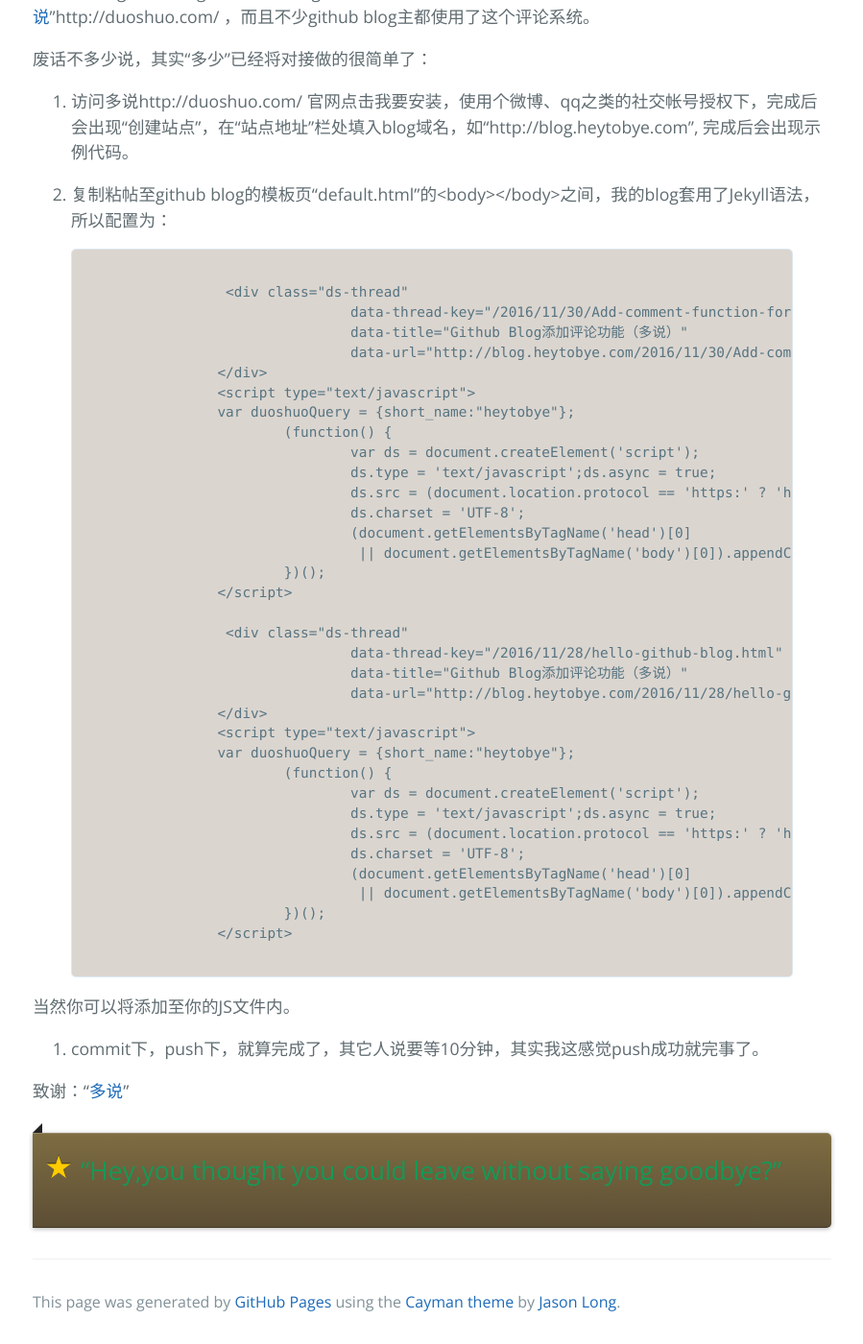
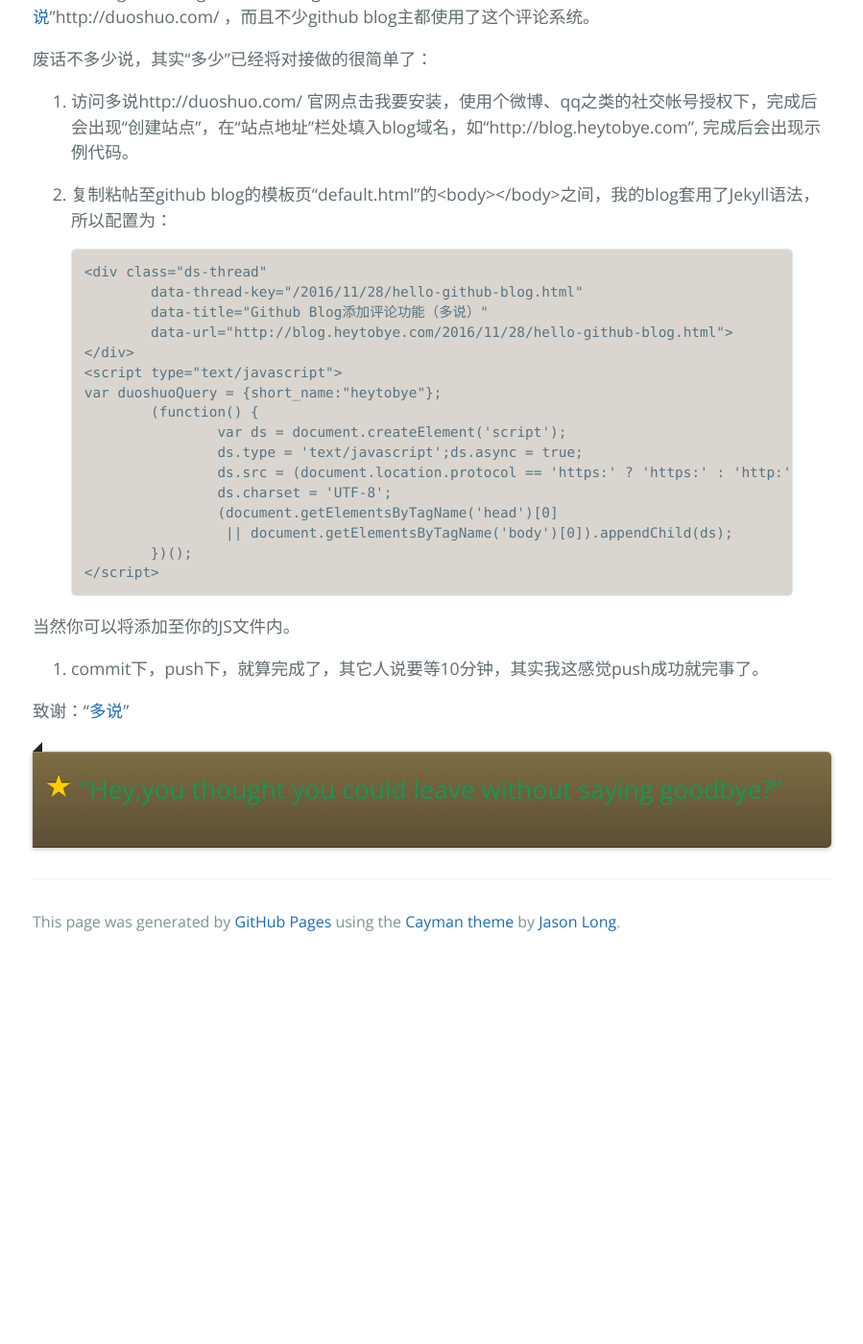
Before and after one commit to lmglg/lmglg.github.io, a Jekyll site: the page built from _posts/2016-11-30-Add-comment-function-for-github-blog.md, in a window 1280 px wide and 1400 px high, scrolled down 385 px. Shown: the whole window at 96% size, without its empty margins (190-1089 px from the left). Built offline with Jekyll 4.4.1, drawn with Linux system fonts in a browser that asks for light colours; comment, search, counter and statistics services are not loaded; after the commit the page ends 1389 px from its top, so only the background shows below that; some of the changed lines change nothing that is shown.

Commit message:
2016113008

```diff
--- a/_posts/2016-11-30-Add-comment-function-for-github-blog.md
+++ b/_posts/2016-11-30-Add-comment-function-for-github-blog.md
@@ -10,24 +10,22 @@
 
 2. 复制粘帖至github blog的模板页“default.html”的<body></body>之间，我的blog套用了Jekyll语法，所以配置为：
 {% highlight js %}
-    {% for post in site.posts %}
-		 <div class="ds-thread"
-				data-thread-key="{{ post.url }}"
-				data-title="{{page.title}}"
-				data-url="http://blog.heytobye.com{{ post.url }}">
-		</div>
-		<script type="text/javascript">
-		var duoshuoQuery = {short_name:"heytobye"};
-			(function() {
-				var ds = document.createElement('script');
-				ds.type = 'text/javascript';ds.async = true;
-				ds.src = (document.location.protocol == 'https:' ? 'https:' : 'http:') + '//static.duoshuo.com/embed.js';
-				ds.charset = 'UTF-8';
-				(document.getElementsByTagName('head')[0]
-				 || document.getElementsByTagName('body')[0]).appendChild(ds);
-			})();
-		</script>
-	{% endfor %}
+<div class="ds-thread"
+	data-thread-key="/2016/11/28/hello-github-blog.html"
+	data-title="Github Blog添加评论功能（多说）"
+	data-url="http://blog.heytobye.com/2016/11/28/hello-github-blog.html">
+</div>
+<script type="text/javascript">
+var duoshuoQuery = {short_name:"heytobye"};
+	(function() {
+		var ds = document.createElement('script');
+		ds.type = 'text/javascript';ds.async = true;
+		ds.src = (document.location.protocol == 'https:' ? 'https:' : 'http:') + '//static.duoshuo.com/embed.js';
+		ds.charset = 'UTF-8';
+		(document.getElementsByTagName('head')[0]
+		 || document.getElementsByTagName('body')[0]).appendChild(ds);
+	})();
+</script>
 {% endhighlight %}
 
 当然你可以将<sctript></sctript>添加至你的JS文件内。
```
